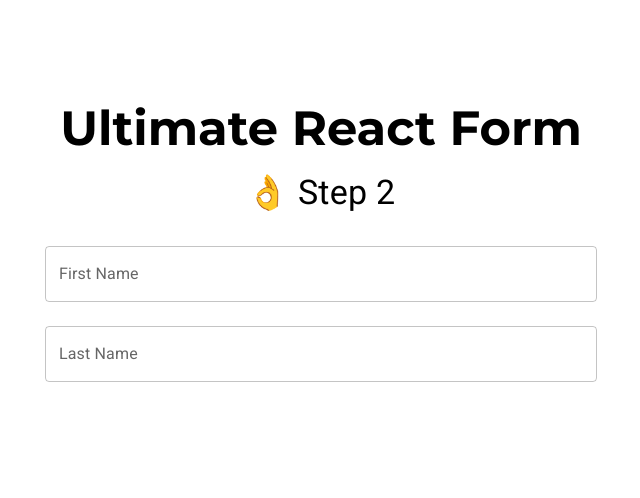
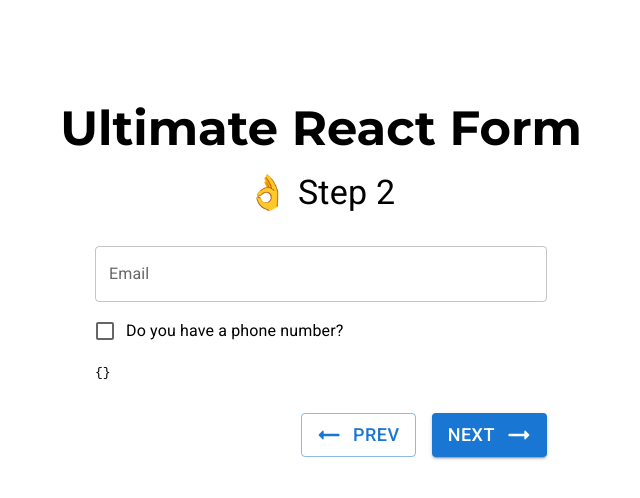
Before and after one commit to denys-karakuta/ultimate-react-hook-form, a React (Create React App) app: page /step2 in a window 1280 px wide. Shown: the top 498 px of the page, without its empty margins (319-959 px from the left). Built offline with nearby package versions, Linux system fonts and the light colour scheme.

Commit message:
add step2

```diff
--- a/src/app/App.css
+++ b/src/app/App.css
@@ -20,11 +20,18 @@ h1 {
     font-weight: 700;
 }
 
+h1, h2, h3, h4, h5 {
+    text-align: center;
+}
+
 .App {
     margin-top: 100px;
-    text-align: center;
     height: 100vh;
     display: flex;
     flex-direction: column;
     align-items: center;
 }
+
+.input {
+    margin-top: 20px;
+}
--- a/src/components/StepForm/StepForm.jsx
+++ b/src/components/StepForms/StepForm1.jsx
@@ -2,9 +2,14 @@ import { Input } from '../UI/Input';
 import { Form } from '../UI/Form';
 import { useForm } from 'react-hook-form';
 import { yupResolver } from '@hookform/resolvers/yup';
-import { schema } from '../../utils/schema';
+import { schemaStep1 } from '../../utils/schemaStep1';
+import { useData } from '../../context/DataContext';
+import { useNavigate } from 'react-router-dom';
 
-const StepForm = ({ onSubmit, data }) => {
+const StepForm1 = () => {
+    const navigate = useNavigate();
+    const { data, setValues } = useData();
+
     const {
         register,
         handleSubmit,
@@ -16,8 +21,13 @@ const StepForm = ({ onSubmit, data }) => {
             lastName: data.lastName,
         },
         mode: 'onBlur',
-        resolver: yupResolver(schema),
+        resolver: yupResolver(schemaStep1),
     });
+
+    const onSubmit = (data) => {
+        navigate('/step2');
+        setValues(data);
+    };
 
     return (
         <Form id='form' onSubmit={handleSubmit(onSubmit)}>
@@ -43,4 +53,4 @@ const StepForm = ({ onSubmit, data }) => {
     );
 };
 
-export default StepForm;
+export default StepForm1;
--- /dev/null
+++ b/src/components/StepForms/StepForm2.jsx
@@ -0,0 +1,92 @@
+import { Input } from '../UI/Input';
+import { Form } from '../UI/Form';
+import { useForm, Controller } from 'react-hook-form';
+import { yupResolver } from '@hookform/resolvers/yup';
+import { schemaStep2 } from '../../utils/schemaStep2';
+import { Checkbox, FormControlLabel } from '@mui/material';
+import { useNavigate } from 'react-router-dom';
+import { useData } from '../../context/DataContext';
+import PhoneInput from 'react-phone-input-2';
+import 'react-phone-input-2/lib/material.css';
+
+const StepForm2 = () => {
+    const navigate = useNavigate();
+    const { data, setValues } = useData();
+
+    const {
+        register,
+        handleSubmit,
+        setValue,
+        watch,
+        control,
+        formState: { errors },
+    } = useForm({
+        defaultValues: {
+            email: data.email,
+            hasPhone: data.hasPhone,
+            phoneNumber: data.phoneNumber,
+        },
+        mode: 'onBlur',
+        resolver: yupResolver(schemaStep2),
+    });
+
+    const watchShowPhone = watch('hasPhone');
+
+    const onSubmit = (data) => {
+        navigate('/step3');
+        setValues(data);
+    };
+
+    return (
+        <Form id='form' onSubmit={handleSubmit(onSubmit)}>
+            <Input
+                type='email'
+                id='email'
+                label='Email'
+                name='email'
+                {...register('email')}
+                error={!!errors.email}
+                helperText={errors?.email?.message}
+                onBlur={(e) => setValue('email', e.target.value.trim())}
+            />
+            <FormControlLabel
+                control={
+                    <Checkbox
+                        defaultValue={data.hasPhone}
+                        defaultChecked={data.hasPhone}
+                        {...register('hasPhone')}
+                        name='hasPhone'
+                    />
+                }
+                label='Do you have a phone number?'
+            />
+
+            {watchShowPhone && (
+                <Controller
+                    control={control}
+                    name='phoneNumber'
+                    rules={{ required: true }}
+                    shouldUnregister={true}
+                    defaultValue={data.phoneNumber}
+                    render={({ field: { ref, ...field } }) => (
+                        <PhoneInput
+                            {...field}
+                            className='input'
+                            inputProps={{
+                                ref,
+                                required: true,
+                                autoFocus: true,
+                            }}
+                            country='ua'
+                            countryCodeEditable={false}
+                            specialLabel='Phone Number'
+                        />
+                    )}
+                />
+            )}
+            <pre>{JSON.stringify(watch(), null, 2)}</pre>
+        </Form>
+    );
+};
+
+export default StepForm2;
--- a/src/components/Steps/Step1.jsx
+++ b/src/components/Steps/Step1.jsx
@@ -1,35 +1,17 @@
 import './style.css';
 import { Box, Grid, Typography } from '@mui/material';
-import StepForm from '../StepForm/StepForm';
+import StepForm1 from '../StepForms/StepForm1';
 import { PrimaryButton } from '../UI/PrimaryButton';
 import ArrowRightAltRoundedIcon from '@mui/icons-material/ArrowRightAltRounded';
-import { useNavigate } from 'react-router-dom';
-import { useData } from '../../context/DataContext';
 
 const Step1 = () => {
-    const { data, setValues } = useData();
-    const navigate = useNavigate();
-
-    const onSubmit = (data) => {
-        navigate('/step2');
-        setValues(data);
-    };
-
     return (
         <Box className='box'>
             <Typography component='h2' variant='h4' mt={2} mb={2}>
                 👌 Step 1
             </Typography>
-            <StepForm onSubmit={onSubmit} data={data} />
-            <Grid container spacing={2} justifyContent='flex-end'>
-                <Grid item>
-                    <PrimaryButton
-                        variant='outlined'
-                        startIcon={<ArrowRightAltRoundedIcon />}
-                    >
-                        Prev
-                    </PrimaryButton>
-                </Grid>
+            <StepForm1 />
+            <Grid container justifyContent='flex-end'>
                 <Grid item>
                     <PrimaryButton
                         form='form'
--- a/src/components/Steps/Step2.jsx
+++ b/src/components/Steps/Step2.jsx
@@ -1,24 +1,36 @@
-import { Typography } from '@mui/material';
-import StepForm from '../StepForm/StepForm';
-import { useData } from '../../context/DataContext';
-import { useNavigate } from 'react-router-dom';
+import './style.css';
+import { Box, Grid, Typography } from '@mui/material';
+import StepForm2 from '../StepForms/StepForm2';
+import { PrimaryButton } from '../UI/PrimaryButton';
+import ArrowRightAltRoundedIcon from '@mui/icons-material/ArrowRightAltRounded';
 
 const Step2 = () => {
-    const { data, setValues } = useData();
-    const navigate = useNavigate();
-
-    const onSubmit = (data) => {
-        navigate('/step3');
-        setValues(data);
-    };
-
     return (
-        <div>
+        <Box className='box'>
             <Typography component='h2' variant='h4' mt={2} mb={2}>
                 👌 Step 2
             </Typography>
-            <StepForm onSubmit={onSubmit} data={data} />
-        </div>
+            <StepForm2 />
+            <Grid container spacing={2} justifyContent='flex-end'>
+                <Grid item>
+                    <PrimaryButton
+                        variant='outlined'
+                        startIcon={<ArrowRightAltRoundedIcon />}
+                    >
+                        Prev
+                    </PrimaryButton>
+                </Grid>
+                <Grid item>
+                    <PrimaryButton
+                        form='form'
+                        type='submit'
+                        endIcon={<ArrowRightAltRoundedIcon />}
+                    >
+                        Next
+                    </PrimaryButton>
+                </Grid>
+            </Grid>
+        </Box>
     );
 };
 
--- a/src/utils/schema.js
+++ b/src/utils/schemaStep1.js
@@ -1,6 +1,6 @@
 import * as yup from 'yup';
 
-export const schema = yup.object().shape({
+export const schemaStep1 = yup.object().shape({
     firstName: yup
         .string()
         .matches(
--- /dev/null
+++ b/src/utils/schemaStep2.js
@@ -0,0 +1,9 @@
+import * as yup from 'yup';
+
+export const schemaStep2 = yup.object().shape({
+    email: yup
+        .string()
+        .email('Email should have correct format')
+        .max(50, 'Maximum 50 letters')
+        .required('Email is a required field'),
+});
```
